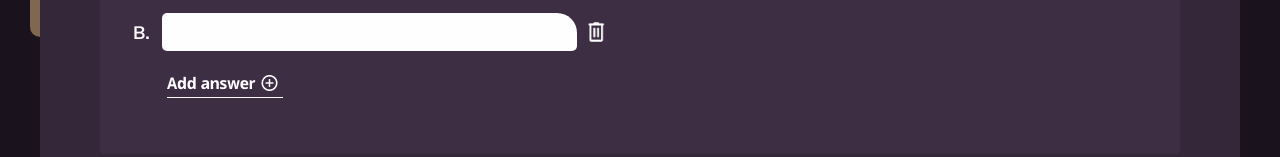
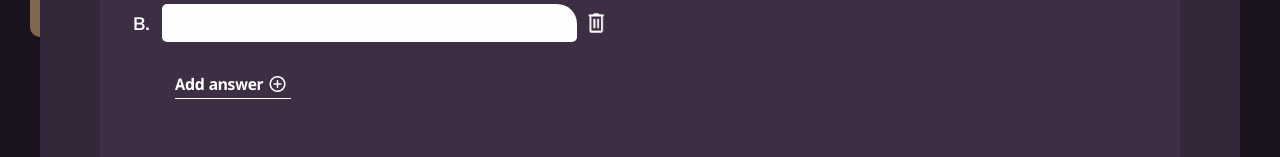
Before and after one commit to gloedige/PollApp, an Angular app: page /dashboard in a window 1280 px wide. Shown: the part 545-702 px from the top of the page. Built offline with nearby package versions, Linux system fonts and the light colour scheme; no server answers; the database is empty.

Commit message:
update hover style of tertiary button

```diff
--- a/src/app/features/components/dialog-question-option-block/dialog-question-option-block.scss
+++ b/src/app/features/components/dialog-question-option-block/dialog-question-option-block.scss
@@ -98,7 +98,7 @@
     display: flex;
     justify-content: flex-start;
     width: 100%;
-    padding: 0 12px 0 34px;
+    padding: 0 12px 0 30px;
     box-sizing: border-box;
 }
 
--- a/src/app/shared/components/button/button.html
+++ b/src/app/shared/components/button/button.html
@@ -20,8 +20,10 @@
 }
 @if (buttonType() === 'tertiary') {
      <button class="button button__tertiary">
-        {{text()}}
-        <img src="/assets/icons/add_circle_icon_white_small.png" alt="add circle icon" class="button__tertiary--icon" [class.hidden]="hideIcon()">
+        <div class="button__tertiary--inner-fram">
+            {{text()}}
+            <img src="/assets/icons/add_circle_icon_white_small.png" alt="add circle icon" class="button__tertiary--icon" [class.hidden]="hideIcon()">
+        </div>
     </button>
 }
 @if (buttonType() === 'filter') {
--- a/src/app/shared/components/button/button.scss
+++ b/src/app/shared/components/button/button.scss
@@ -77,9 +77,10 @@
         background-color: transparent;
         color: colors.$light_purple_3;
         line-height: 100%;
+        box-sizing: border-box;
         border: none;
-        border-bottom: 1px solid colors.$light_purple_3;
-        padding: 0;
+        padding: 8px 12px;
+        margin-top: 4px;
         font-size: 1rem;
         display: inline-flex;
         align-items: center;
@@ -93,6 +94,15 @@
             object-fit: contain;
             transition: filter 0.3s ease;
         }
+        &--inner-fram{
+            display: flex;
+            align-items: center;
+            border-bottom: 1px solid colors.$light_purple_3;
+            gap: 4px;
+        }
+    }
+    &__tertiary:hover{
+        background-color: colors.$light_purple_1_transparent;
     }
 
     &__filter{
--- a/src/app/styles/abstract/_color_variables.scss
+++ b/src/app/styles/abstract/_color_variables.scss
@@ -9,6 +9,7 @@ $thirdary_orange: #D79451;
 $secondary_orange_transparent: #FFCFA166;
 $white: #FFFFFF;
 $light_purple_1: #FAF5FE;
+$light_purple_1_transparent: #FAF5FE33;
 $light_purple_2: #F4E9FB;
 $light_purple_3: #FEFDFF;
 $light_purple_4: #8E70991A;
```
